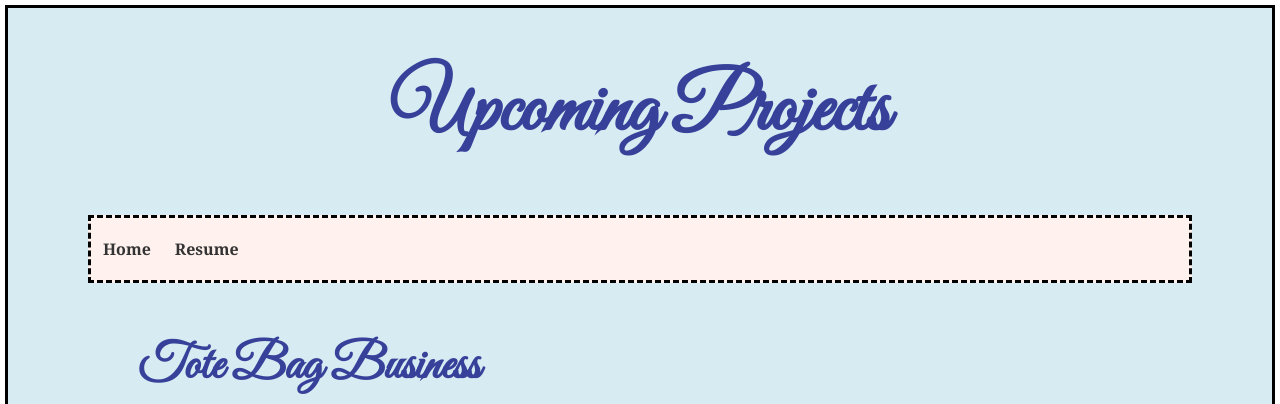
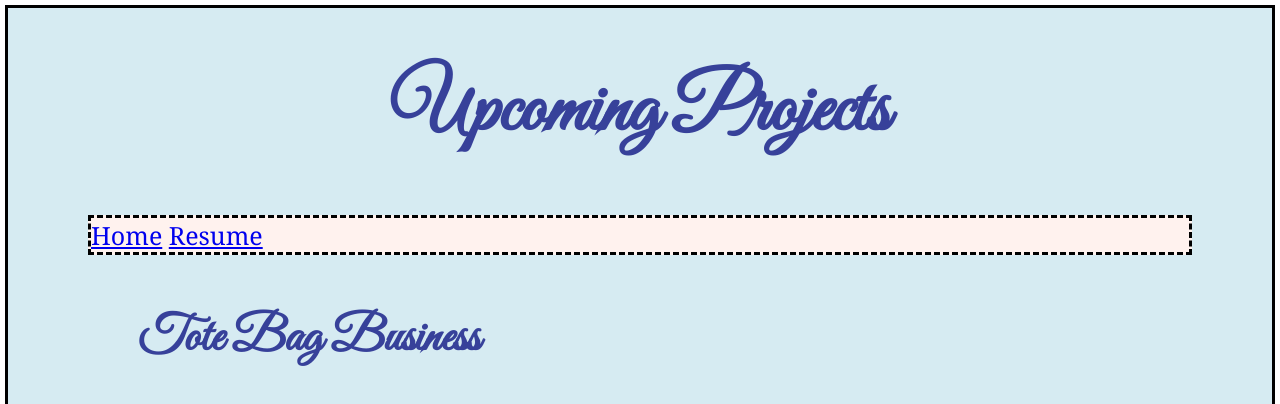
Before and after one commit to Kimsol201/IS201, a plain HTML site: page Newpage.html in a window 1280 px wide. Shown: the top 404 px of the page. Drawn offline with Linux system fonts and the light colour scheme; a web font is replaced by a local one.

Commit message:
Add files via upload

```diff
--- a/Newpage.html
+++ b/Newpage.html
@@ -29,11 +29,11 @@
 
         <div class = "common header" >
         </div>
-        <nav class="scratchnav">
+        <div class="scratchnav">
             <a href="index.html">Home</a>
             <a href="resume.html">Resume</a>
 
-        </nav>
+        </div>
 
 
                   <H2 class="scratchcolor">Tote Bag Business</H2>
--- a/css/Mystyles.css
+++ b/css/Mystyles.css
@@ -38,13 +38,13 @@
         padding: 15px;
     }
 
-    .scratchnav {border-style: dashed;}
-
-    nav{
+    .scratchnav {border-style: dashed;
         background-color: #fff2ee;
         font-family: Georgia, 'Times New Roman', Times, serif;
         overflow: hidden;
     }
+
+
 
     nav a{
         float: left;
```
